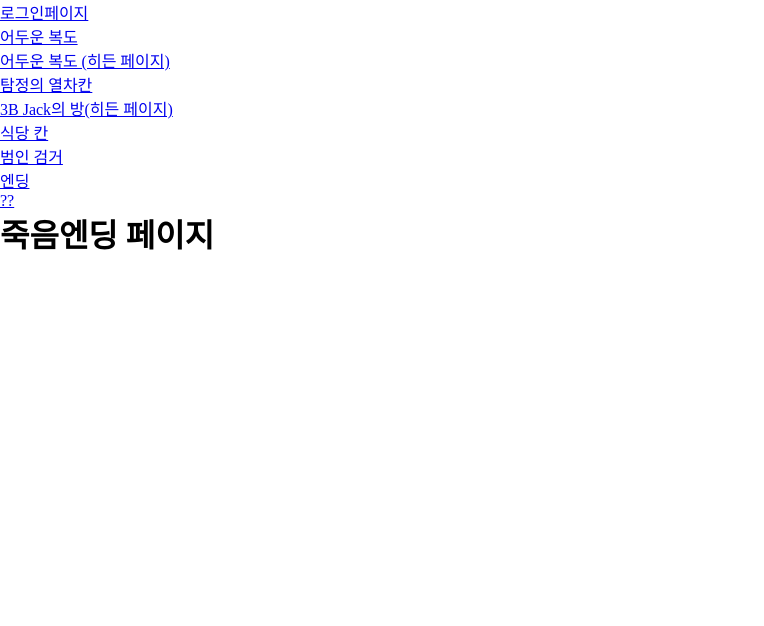
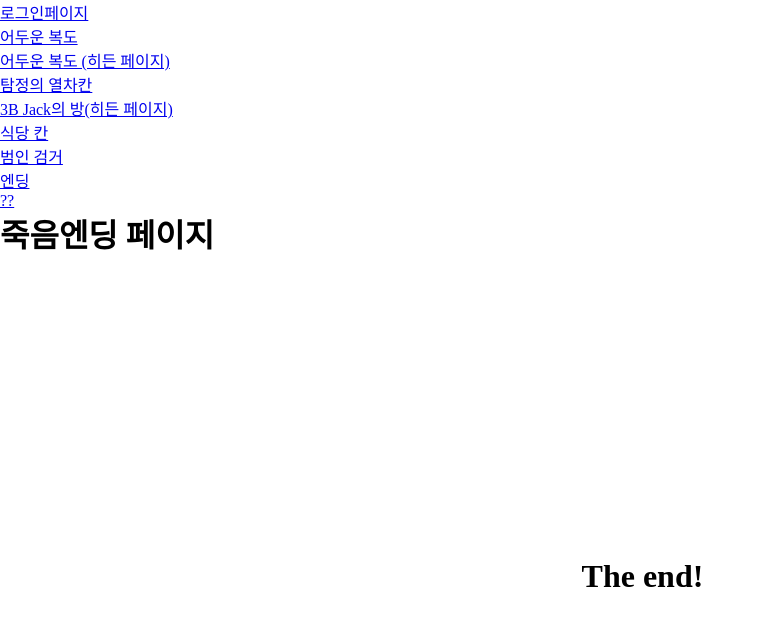
Before and after one commit to yerimgim/where-is-willie, a React (Create React App) app: page /ending/fail in a window 1280 px wide. Shown: the top 626 px of the page, without its empty margins (0-764 px from the left). Built offline with nearby package versions, Linux system fonts and the light colour scheme.

Commit message:
feat: Add last chapter

```diff
--- a/src/app/App.js
+++ b/src/app/App.js
@@ -8,6 +8,7 @@ import LastChapter from "../feature/chapter/lastChapter/LastChapter";
 import MainChapter from "../feature/chapter/mainChapter/MainChapter";
 import SecondChapter from "../feature/chapter/secondChapter/SecondChapter";
 import ThirdChapter from "../feature/chapter/thirdChapter/ThirdChapter";
+import Failure from "../feature/ending/Failure";
 import Success from "../feature/ending/Success";
 import Main from "../feature/main/Main";
 
@@ -72,6 +73,7 @@ function App() {
         </Route>
         <Route path="/ending/fail">
           <h1>죽음엔딩 페이지</h1>
+          <Failure />
         </Route>
       </Switch>
     </>
--- /dev/null
+++ b/src/common/components/Ending.js
@@ -0,0 +1,46 @@
+import React from "react";
+
+import PropTypes from "prop-types";
+import { useHistory } from "react-router-dom";
+import styled from "styled-components";
+
+const Ending = ({ summary }) => {
+  const history = useHistory();
+  const onClick = () => {
+    history.push("/");
+  };
+  return (
+    <Entry>
+      {summary.map((value, index) => {
+        return <li key={index}>{value}</li>;
+      })}
+      <button onClick={onClick}>다시 하기</button>
+    </Entry>
+  );
+};
+
+const Entry = styled.ul`
+  position: relative;
+  top: 50%;
+  transform: translateY(-50%);
+  text-align: center;
+  width: 100%;
+
+  li:last-child {
+    /* width: 50%; */
+    /* padding: 10px 0; */
+    background: var(--black-color);
+    color: var(--white-color);
+    width: 50%;
+    font-size: 25px;
+    list-style: none;
+    line-height: 1.6;
+    white-space: pre-wrap;
+  }
+`;
+
+Ending.propTypes = {
+  summary: PropTypes.arrayOf(PropTypes.string),
+};
+
+export default Ending;
--- a/src/common/components/Evidence.js
+++ b/src/common/components/Evidence.js
@@ -1,10 +1,12 @@
 import React from "react";
 
+import PropTypes from "prop-types";
 import styled from "styled-components";
 
 const Evidence = ({ summary }) => {
   return (
     <Entry>
+      <h1 className="ending">{Text}</h1>
       {summary.map((value, index) => {
         return <li key={index}>{value}</li>;
       })}
@@ -35,4 +37,8 @@ const Entry = styled.ul`
   }
 `;
 
+Evidence.propTypes = {
+  summary: PropTypes.array,
+};
+
 export default Evidence;
--- a/src/data/mainHiddenChapterQuiz.json
+++ b/src/data/mainHiddenChapterQuiz.json
@@ -1,14 +1,14 @@
 {
   "willieInfo": "수상한 자의 정보",
   "willieInfos": ["숨겨둔 티켓 조각을 확인했습니다."],
-  "content": "티켓 내용을 확인하시오.",
+  "content": "티켓의 Name, Seat의 내용이 뭉쳐있습니다. \n 내용을 확인하시오.",
   "cssBefore": "#ticket {",
   "cssAfter": "}",
   "answer": "position:static",
   "hint": "* position 속성을 사용하자 - static, relative, fixed...",
   "placeholder":"/* use position property */",
   "success": ["/secondChapter", "Chapter2 탐정의 열차칸"],
-  "successHint": "수상한 자의 미들네임은 Jack, 3B칸을 사용하는 것으로 확인하였다.\n전 형사가 숨겨둔 메시지를 확인하세요.",
+  "successHint": "수상한 자의 미들네임은 Jack, \n열차칸은 3B칸을 사용하는 것으로 확인하였다.\n 내 열차 칸으로 가서 전 형사의 메시지를 확인하자",
   "fail": ["/secondChapter", "Chapter2 탐정의 열차칸"],
-  "failureHint": "수상한 자가 숨겨둔 물체를 확인하지 못했습니다.\n전 형사가 숨겨둔 메시지를 확인하세요."
+  "failureHint": "수상한 자가 숨겨둔 물체를 확인하지 못했습니다.\n전 형사가 남겨둔 메시지를 확인하세요."
 }
--- a/src/data/secondHiddenChapter.json
+++ b/src/data/secondHiddenChapter.json
@@ -2,7 +2,7 @@
   "strangerInfo": "수상한 자의 정보",
   "willieInfo": "윌리의 정보",
   "willieInfos": ["파랑색 상의를 자주 입는다는 정보가 들어 있었다"],
-  "content": "쇼파 위의 쿠션 사이에 수상한게 있다 ",
+  "content": "쇼파 위의 쿠션 사이에 수상한게 있다.\n쿠션 사이를 살펴보시오 ",
   "cssBefore": "#letters {  \n display: flex;",
   "cssAfter": "}",
   "answer": "align-content:space-around",
@@ -10,6 +10,6 @@
   "placeholder":"/* use flex property */",
   "success": ["/thirdChapter", "Chapter 3 북적거리는 식당칸"],
   "successHint": "Jack은 윌리의 미들네임이었다는 것을 알게 되었고,\n접선 장소가 식당칸이라는 것을 알게되었다.",
-  "fail": ["/ending/fail", "The end"],
+  "fail": ["/ending/fail"],
   "failureHint": "나를 지켜보고 있던 윌리에게 들켰다."
 }
--- a/src/data/thirdChapter.json
+++ b/src/data/thirdChapter.json
@@ -2,14 +2,14 @@
   "strangerInfo": "수상한 자의 정보",
   "willieInfo": "윌리의 정보",
   "willieInfos": ["파랑색 상의를 자주 입는다는 정보가 들어 있었다"],
-  "content": "쇼파 위의 쿠션 사이에 수상한게 있다",
-  "cssBefore": "#letters {  \n display: flex;",
+  "content": "수상한 자가 떠난 자리를 살펴보시오.",
+  "cssBefore": "#table { \n display: grid; \n grid-template-columns: 20% 20% 20% 20% 20%;",
   "cssAfter": "}",
   "answer": "align-content:space-around",
   "hint":"* grid의 속성 사용해보자",
   "placeholder":"/* use grid property */",
   "success": ["/lastChapter", "범인은 누구일까?"],
-  "successHint": "",
+  "successHint": ["...음?"],
   "fail": ["/ending/fail", "The end"],
   "failureHint": "누군가 내 어깨를 잡는다."
 }
--- /dev/null
+++ b/src/feature/chapter/lastChapter/Folder.js
@@ -0,0 +1,14 @@
+import React from "react";
+
+const Folder = ({ closeModal }) => {
+  return (
+    <>
+      <div>
+        <button onClick={closeModal}>X</button>
+        <p>modal 내용들어갈 곳</p>
+      </div>
+    </>
+  );
+};
+
+export default Folder;
--- a/src/feature/chapter/lastChapter/LastChapter.js
+++ b/src/feature/chapter/lastChapter/LastChapter.js
@@ -1,11 +1,32 @@
-import React from "react";
+import React, { useState } from "react";
+
+import styled from "styled-components";
+
+import Modal from "../../../common/components/modal/Modal";
+import Folder from "./Folder";
 
 const LastChapter = () => {
+  const [modalOpen, setModalOpen] = useState(false);
+
+  const closeModal = () => {
+    setModalOpen(!modalOpen);
+  };
+
   return (
     <>
-      <h1>범인 검거 페이지</h1>
+      <H1 onClick={closeModal}>범인 검거 페이지</H1>
+
+      {modalOpen && (
+        <Modal>
+          <Folder closeModal={closeModal} />
+        </Modal>
+      )}
     </>
   );
 };
 
+const H1 = styled.button`
+  color: red;
+`;
+
 export default LastChapter;
--- a/src/feature/chapter/thirdChapter/Glasses.js
+++ b/src/feature/chapter/thirdChapter/Glasses.js
@@ -19,6 +19,8 @@ const Btn = styled.button`
   color: red;
   background-color: blue;
   padding: 30px;
+  position: absolute;
+  top: 50%;
 `;
 
 export default Glasses;
--- a/src/feature/ending/Failure.js
+++ b/src/feature/ending/Failure.js
@@ -1,11 +1,48 @@
-import React from "react";
+import React, { useState, useEffect } from "react";
+
+import { useLocation } from "react-router-dom";
+import styled from "styled-components";
+
+import Ending from "../../common/components/Ending";
 
 const Failure = () => {
+  const txt = "The end!";
+  const [text, setText] = useState("");
+  const [count, setCount] = useState(0);
+  const location = useLocation();
+
+  useEffect(() => {
+    const interval = setTimeout(() => {
+      setText(text + txt[count]);
+      setCount(count + 1);
+    }, 100);
+    if (count === txt.length) {
+      clearTimeout(interval);
+    }
+    return () => clearTimeout(interval);
+  });
+
   return (
-    <>
-      <h1>The end!</h1>
-    </>
+    <Main>
+      <h1 className="ending">{text}</h1>
+      {location.state ? <Ending summary={location.state.info} /> : null}
+    </Main>
   );
 };
 
+const Main = styled.div`
+  width: 100%;
+  height: 100vh;
+
+  position: relative;
+
+  .ending {
+    text-align: center;
+    position: absolute;
+    top: 40%;
+    left: 50%;
+    transform: translate(-48%, -50%);
+  }
+`;
+
 export default Failure;
```
